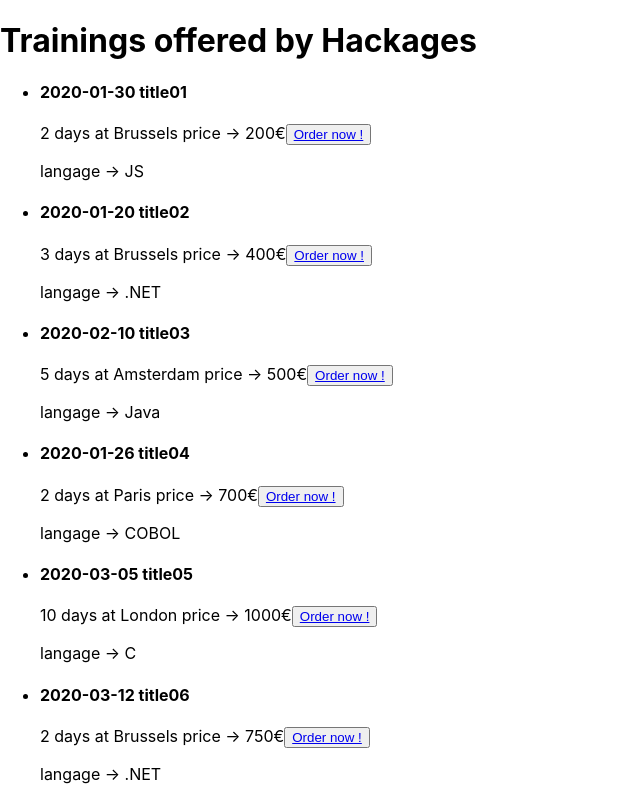
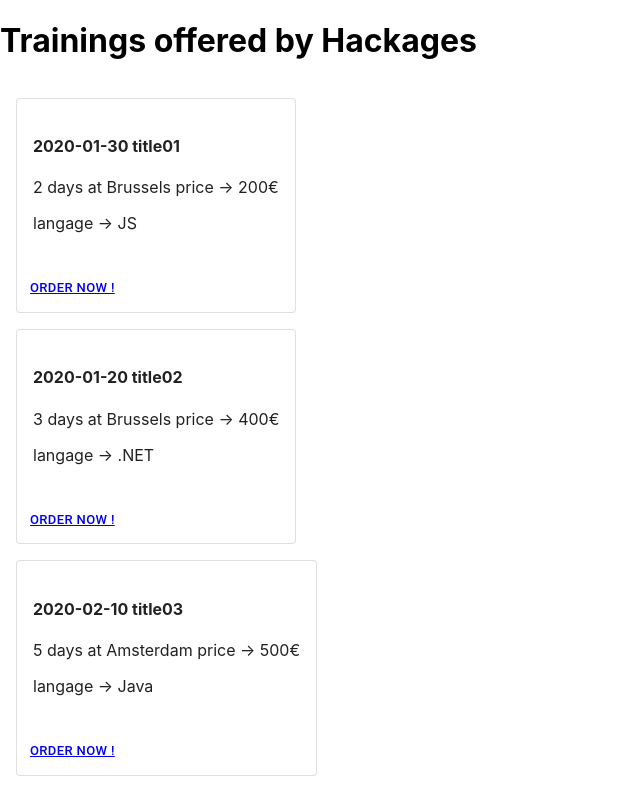
Before and after one commit to hackages/internship-training, a React (Create React App) app in the folder traininginternship/: page / in a window 1280 px wide. Shown: the top 791 px of the page, without its empty margins (0-640 px from the left). Built offline with nearby package versions, Linux system fonts and the light colour scheme.

Commit message:
Mise en beauté

```diff
--- a/traininginternship/src/pages/home/Home.js
+++ b/traininginternship/src/pages/home/Home.js
@@ -1,6 +1,12 @@
 import React from "react";
 import fakeData from '../../fakeData.json';
 import { Link } from "react-router-dom";
+import ListItem from '@material-ui/core/ListItem';
+import List from '@material-ui/core/List';
+import Card from '@material-ui/core/Card';
+import CardActions from '@material-ui/core/CardActions';
+import CardContent from '@material-ui/core/CardContent';
+import Button from '@material-ui/core/Button';
 
 
 /**
@@ -16,9 +22,10 @@ export const Home = (props) => {
     return (
         <>
             <h1>Trainings offered by Hackages</h1>
-            <ul>
+
+            <List>
                 {listless}
-            </ul>
+            </List>
 
         </>
     );
@@ -29,18 +36,26 @@ export const Lesson = (props) => {
 
     return (
         <>
-            <li>
+
+            <ListItem>
+                <Card variant="outlined">
+                    <CardContent>
                         <h4>
                             {`${value.date} ${value.title} `}
                         </h4>
-                <a>
+                        <p>
                             {`${value.days} days  at ${value.place} price ->  ${value.price}€`}
-                </a>
-                <button><Link to={`/details/${value.id}`}> Order now ! </Link></button>
+                        </p>
+
                         <p>
                             {` langage ->  ${value.language}`}
                         </p>
-            </li>
+                    </CardContent>
+                    <CardActions>
+                        <Button size="small"><Link to={`/details/${value.id}`}> Order now ! </Link></Button>
+                    </CardActions>
+                </Card>
+            </ListItem>
         </>
     );
 };
--- a/traininginternship/src/pages/payment/Payment.js
+++ b/traininginternship/src/pages/payment/Payment.js
@@ -8,9 +8,9 @@ export const Payment = (props) => {
 
   const id = props.match.params.id;
 
-    let product = fakeData.find(
-        (product) => product.id === Number(id)
-    );
+  let product = fakeData.find(
+    (product) => product.id === Number(id)
+  );
 
   return (
     <div>
@@ -23,6 +23,10 @@ export const Payment = (props) => {
 };
 
 const PayementForm = () => {
+
+  const spanStyle = {
+    color: 'red'
+  };
 
   let { showSnackBar } = useContext(SnackbarContext);
   const history = useHistory();
@@ -104,7 +108,7 @@ const PayementForm = () => {
                 onBlur={handleBlur}
                 value={values.email}
               />
-              {errors.email && touched.email && errors.email}
+              <span style={spanStyle}>{errors.email && touched.email && errors.email}</span>
 
               <button type="submit" disabled={(errors.firstname && errors.lastname && errors.email) ? true : false}>
                 Purchase
--- a/traininginternship/src/shared/Snackbar.js
+++ b/traininginternship/src/shared/Snackbar.js
@@ -1,4 +1,4 @@
-import React, { useState, useContext } from 'react';
+import React, { useContext } from 'react';
 import Snackbar from '@material-ui/core/Snackbar';
 import { SnackbarContext } from "../App";
 
```
Lines whose indentation alone changed are shown as unchanged.
